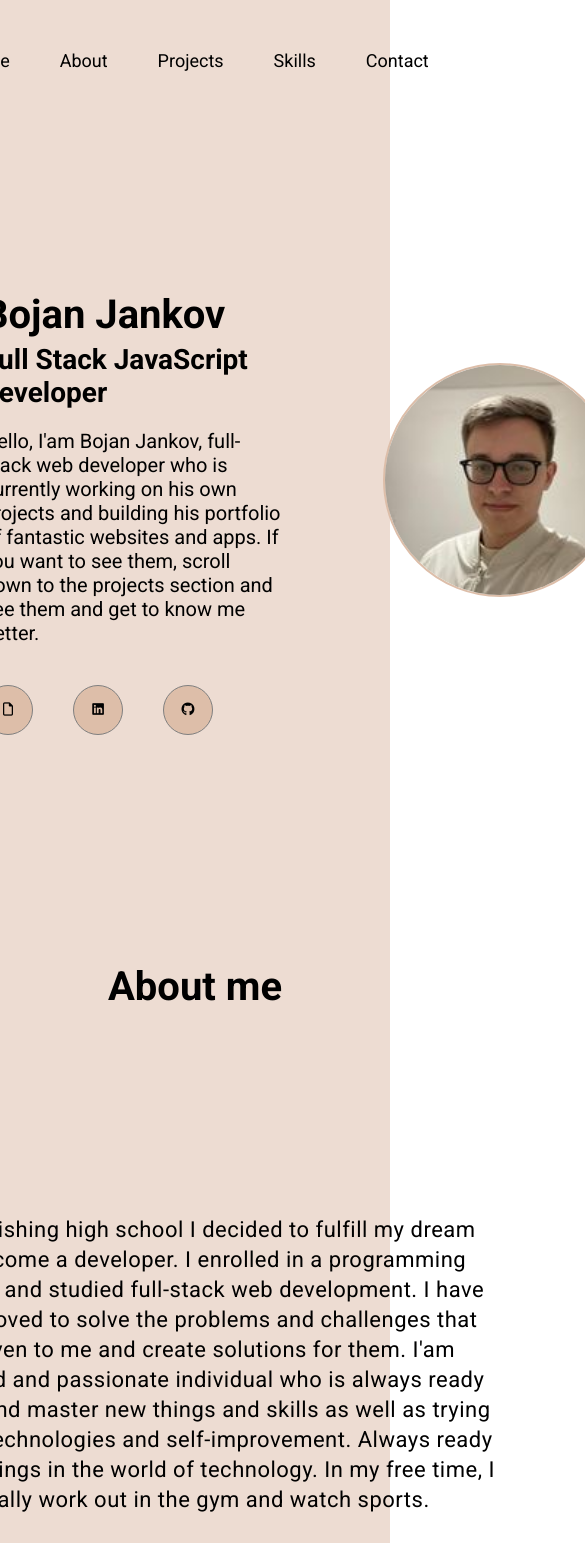
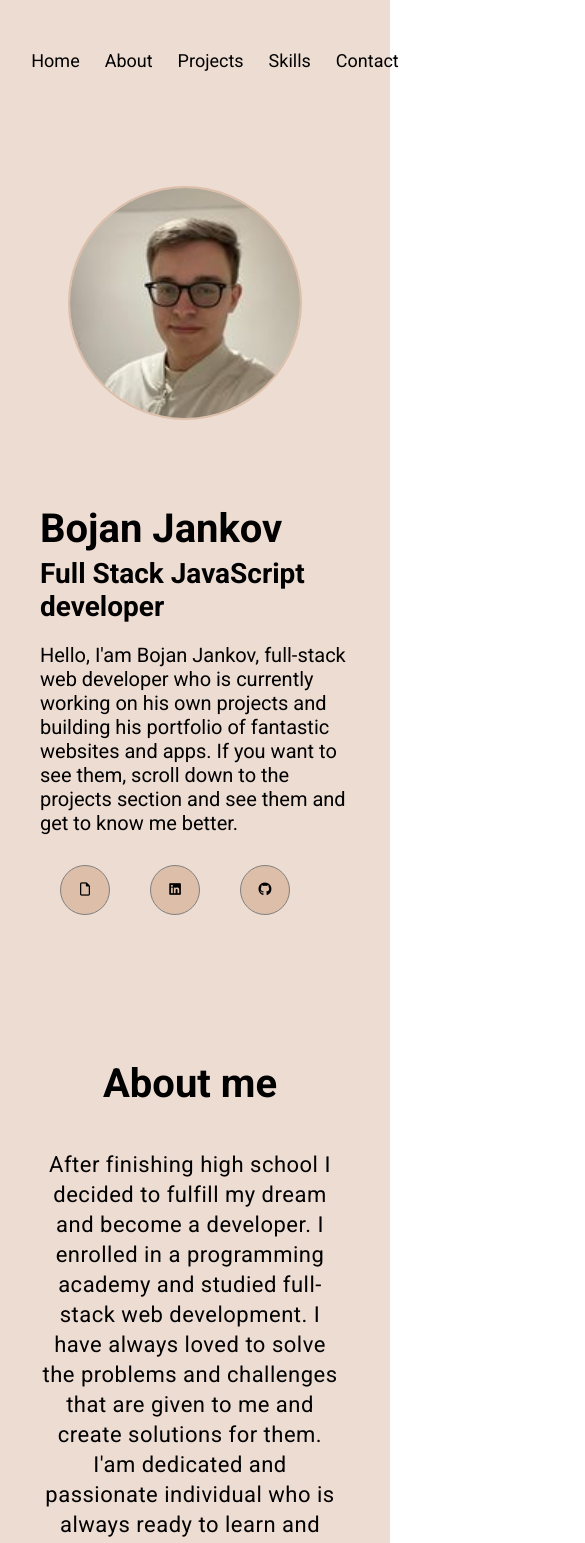
Before and after one commit to BojanJankov/bojans-portfolio, a React (Vite) app in the folder bojans-portfolio/: page / in a window 390 px wide. Shown: the top 1543 px of the page, 585 px wide, since content can reach past the window. Built offline with nearby package versions, Linux system fonts and the light colour scheme.

Commit message:
added responsive components

```diff
--- a/bojans-portfolio/src/App.css
+++ b/bojans-portfolio/src/App.css
@@ -15,3 +15,18 @@
   flex-direction: column;
   align-items: center;
 }
+
+@media only screen and (max-width: 440px) {
+  .App {
+    padding: 0;
+  }
+
+  #main {
+    min-height: 100vh;
+    width: 440px;
+    width: 100%;
+    display: flex;
+    flex-direction: column;
+    align-items: center;
+  }
+}
--- a/bojans-portfolio/src/Components/AboutMe/AboutMe.css
+++ b/bojans-portfolio/src/Components/AboutMe/AboutMe.css
@@ -21,3 +21,27 @@
   line-height: 30px;
   font-size: 22px;
 }
+
+@media only screen and (max-width: 440px) {
+  #AboutMe {
+    display: flex;
+    flex-direction: column;
+    align-items: center;
+    justify-content: center;
+    padding: 120px 300px 120px 290px;
+  }
+
+  .about-me-text-div {
+    padding: 10px 30px;
+    width: 300px;
+  }
+
+  #AboutMe h1 {
+    font-size: 40px;
+    margin-top: 0;
+  }
+
+  .about-me-text-div p {
+    margin: 0;
+  }
+}
--- a/bojans-portfolio/src/Components/HomeSection/HomeSection.css
+++ b/bojans-portfolio/src/Components/HomeSection/HomeSection.css
@@ -65,3 +65,29 @@
   width: 100%;
   height: auto;
 }
+
+@media only screen and (max-width: 440px) {
+  .HomeSection {
+    display: flex;
+    flex-direction: column-reverse;
+    align-items: center;
+    justify-content: center;
+    padding: 300px 0px 140px 0px;
+    grid-template-columns: 1fr 1fr;
+    height: 500px;
+  }
+
+  .home-section-text-div {
+    display: flex;
+    flex-direction: column;
+    justify-content: center;
+    padding: 0px 100px 20px 110px;
+  }
+  .home-section-text-links {
+    display: flex;
+
+    padding: 10px 70px 0 20px;
+    justify-content: center;
+    gap: 40px;
+  }
+}
--- a/bojans-portfolio/src/Components/Navbar/Navbar.css
+++ b/bojans-portfolio/src/Components/Navbar/Navbar.css
@@ -29,3 +29,20 @@
 .navbar-list li a:hover {
   color: #cb997e;
 }
+
+@media only screen and (max-width: 440px) {
+  .Navbar {
+    padding: 10px;
+    display: flex;
+    justify-content: center;
+    align-items: center;
+    height: 50px;
+  }
+
+  .navbar-list {
+    display: flex;
+    justify-content: space-between;
+    align-items: center;
+    gap: 25px;
+  }
+}
--- a/bojans-portfolio/src/Components/Projcets/Projcets.css
+++ b/bojans-portfolio/src/Components/Projcets/Projcets.css
@@ -65,3 +65,23 @@
 .card:is(:hover, :focus-visible) {
   --hover: 1;
 }
+
+@media only screen and (max-width: 440px) {
+  #Projcets {
+    display: flex;
+    flex-direction: column;
+    align-items: center;
+    width: 100%;
+    padding: 0px 0px 200px 0px;
+  }
+  .projects-div-container {
+    padding: 20px 100px;
+    display: flex;
+    flex-direction: column;
+    justify-content: space-between;
+    gap: 30px;
+  }
+  .projects-heading-container {
+    height: 90px;
+  }
+}
--- a/bojans-portfolio/src/Components/Skills/Skills.css
+++ b/bojans-portfolio/src/Components/Skills/Skills.css
@@ -37,3 +37,13 @@
   transition: 1s ease-out;
   transform: translate(0.2rem, -0.2rem);
 }
+
+@media only screen and (max-width: 440px) {
+  .skills-div-container {
+    display: flex;
+    justify-content: space-between;
+    flex-wrap: wrap;
+    width: 350px;
+    gap: 20px;
+  }
+}
--- a/bojans-portfolio/src/Layout/Footer/Footer.css
+++ b/bojans-portfolio/src/Layout/Footer/Footer.css
@@ -4,3 +4,12 @@
   align-items: center;
   gap: 5px;
 }
+
+@media only screen and (max-width: 440px) {
+  .Footer {
+    display: flex;
+    flex-direction: column;
+    align-items: center;
+    padding-bottom: 10px;
+  }
+}
--- a/bojans-portfolio/src/Layout/Header/Header.css
+++ b/bojans-portfolio/src/Layout/Header/Header.css
@@ -1,8 +1,21 @@
 .Header {
   width: 600px;
   height: 100px;
-  border-radius: 10px;
   position: fixed;
   z-index: 99999;
   top: 10px;
 }
+
+@media only screen and (max-width: 440px) {
+  .Header {
+    width: 440px;
+    display: flex;
+    justify-content: center;
+    align-items: center;
+    height: 100px;
+    position: fixed;
+    z-index: 99999;
+    top: 10px;
+    left: -5px;
+  }
+}
```
